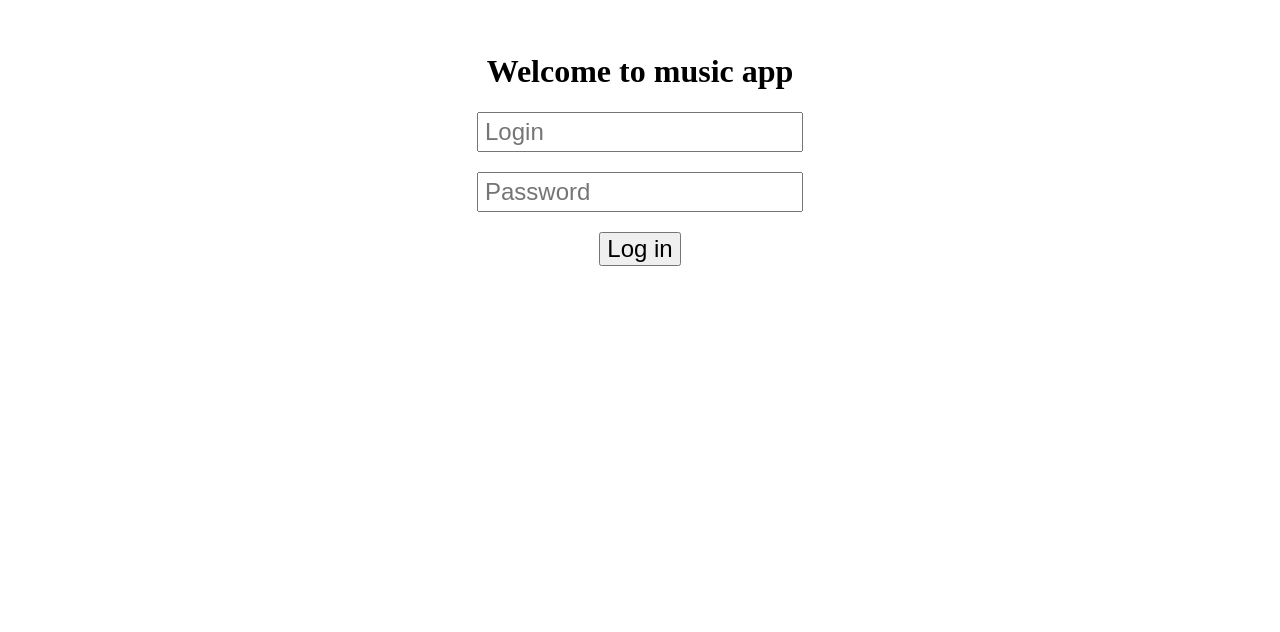
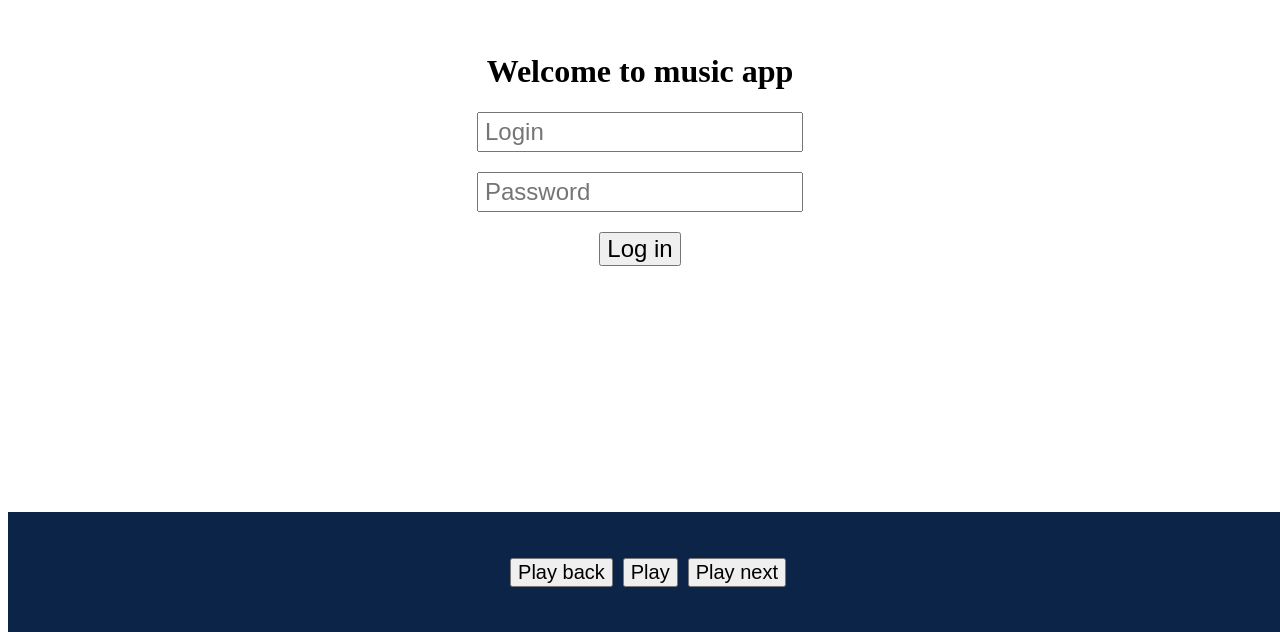
Before and after one commit to memp4/music-web-app, a SvelteKit app: page / in a window 1280 px wide. Shown: the part 168-800 px from the top of the page. Built offline with nearby package versions, Linux system fonts and the light colour scheme.

Commit message:
feature: new playlist and layout

```diff
--- /dev/null
+++ b/src/lib/static/colors.ts
@@ -0,0 +1,6 @@
+export enum ColorPalette {
+  darkest = "#0B2447",
+  dark = "#19376D",
+  balance = "#576CBC",
+  light = "#A5D7E8",
+}
--- /dev/null
+++ b/src/lib/stores/music.ts
@@ -0,0 +1,4 @@
+import { writable } from "svelte/store";
+
+export const playlists = writable<unknown[]>();
+export const currentSong = writable<unknown[]>();
--- /dev/null
+++ b/src/routes/+layout.svelte
@@ -0,0 +1,40 @@
+<script lang="ts">
+  import { currentSong } from "$lib/stores/music";
+  let check: unknown[];
+  currentSong.subscribe((value) => {
+    check = value;
+  });
+</script>
+
+<slot />
+
+<div class="player">
+  <div class="play-buttons">
+    <button on:click={() => console.log(check)}>Play back</button>
+    <button on:click={() => console.log(check)}>Play</button>
+    <button on:click={() => console.log(check)}>Play next</button>
+  </div>
+</div>
+
+<style lang="scss">
+  .player {
+    position: fixed;
+    bottom: 0;
+    height: 120px;
+    width: 100%;
+    background-color: #0b2447;
+    z-index: 10;
+    display: flex;
+    justify-content: center;
+    align-items: center;
+  }
+
+  .play-buttons {
+    display: flex;
+    gap: 10px;
+
+    button {
+      font-size: 20px;
+    }
+  }
+</style>
--- a/src/routes/main/+page.svelte
+++ b/src/routes/main/+page.svelte
@@ -1,5 +1,4 @@
 <script lang="ts">
-  import Modal from "$lib/components/Modal.svelte";
   import type { PageData } from "./$types";
   import Cover from "./Cover.svelte";
   import NewPlaylist from "./NewPlaylist.svelte";
--- a/src/routes/main/+page.ts
+++ b/src/routes/main/+page.ts
@@ -1,7 +1,9 @@
 import type { PageLoad } from "./$types";
+import { playlists } from "$lib/stores/music";
 
 export const load = (async ({ fetch, params }) => {
   const response = await fetch("http://localhost:5238/Playlist");
   const result = await response.json();
+  playlists.set(result);
   return { playlists: result };
 }) satisfies PageLoad;
--- a/src/routes/main/NewPlaylist.svelte
+++ b/src/routes/main/NewPlaylist.svelte
@@ -9,7 +9,7 @@
   <span class="title">New Playlist</span>
 </div>
 <Modal bind:showModal>
-  <span slot="header">Create new modal</span>
+  <span slot="header">Create new playlist</span>
 </Modal>
 
 <style lang="scss">
```
